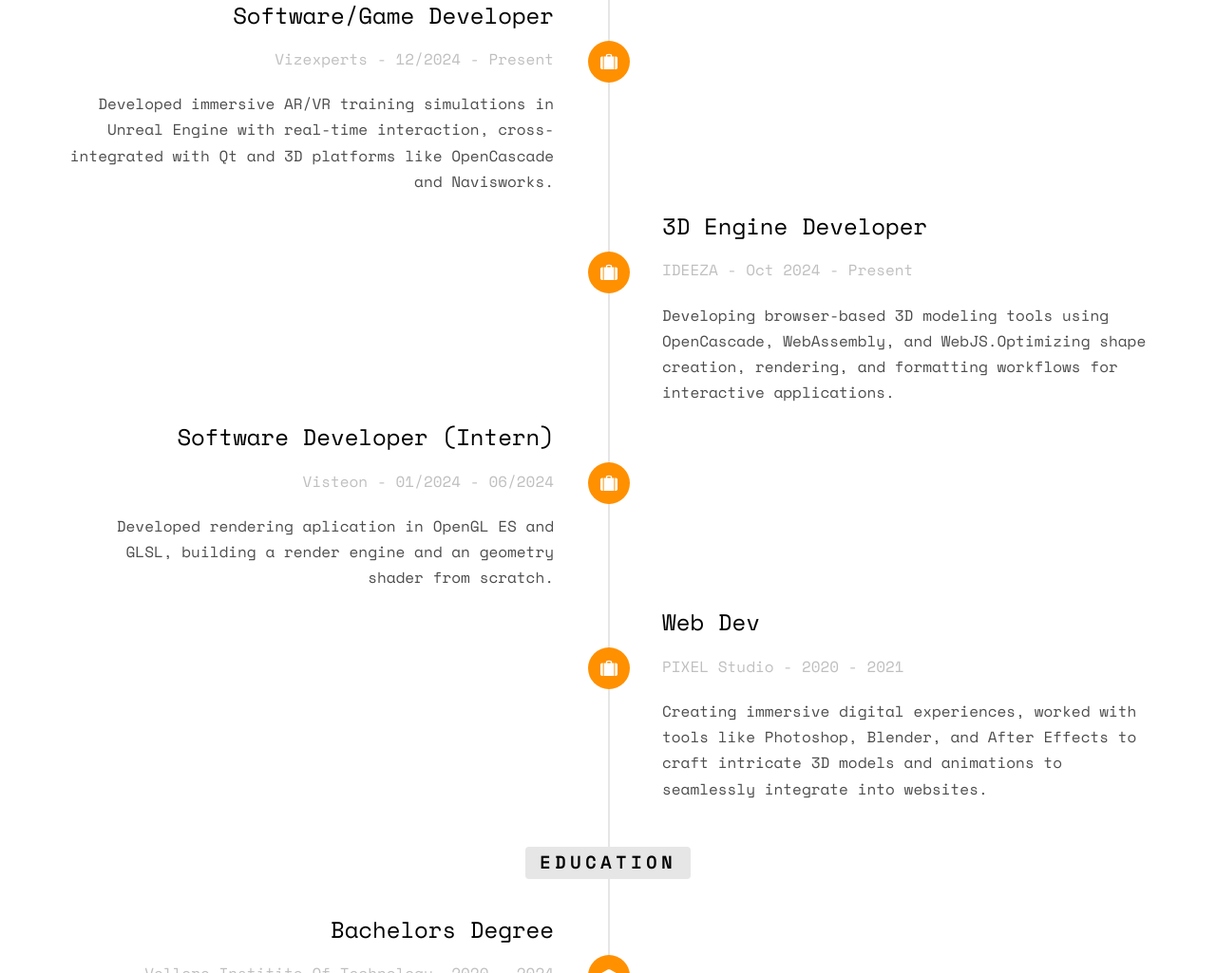
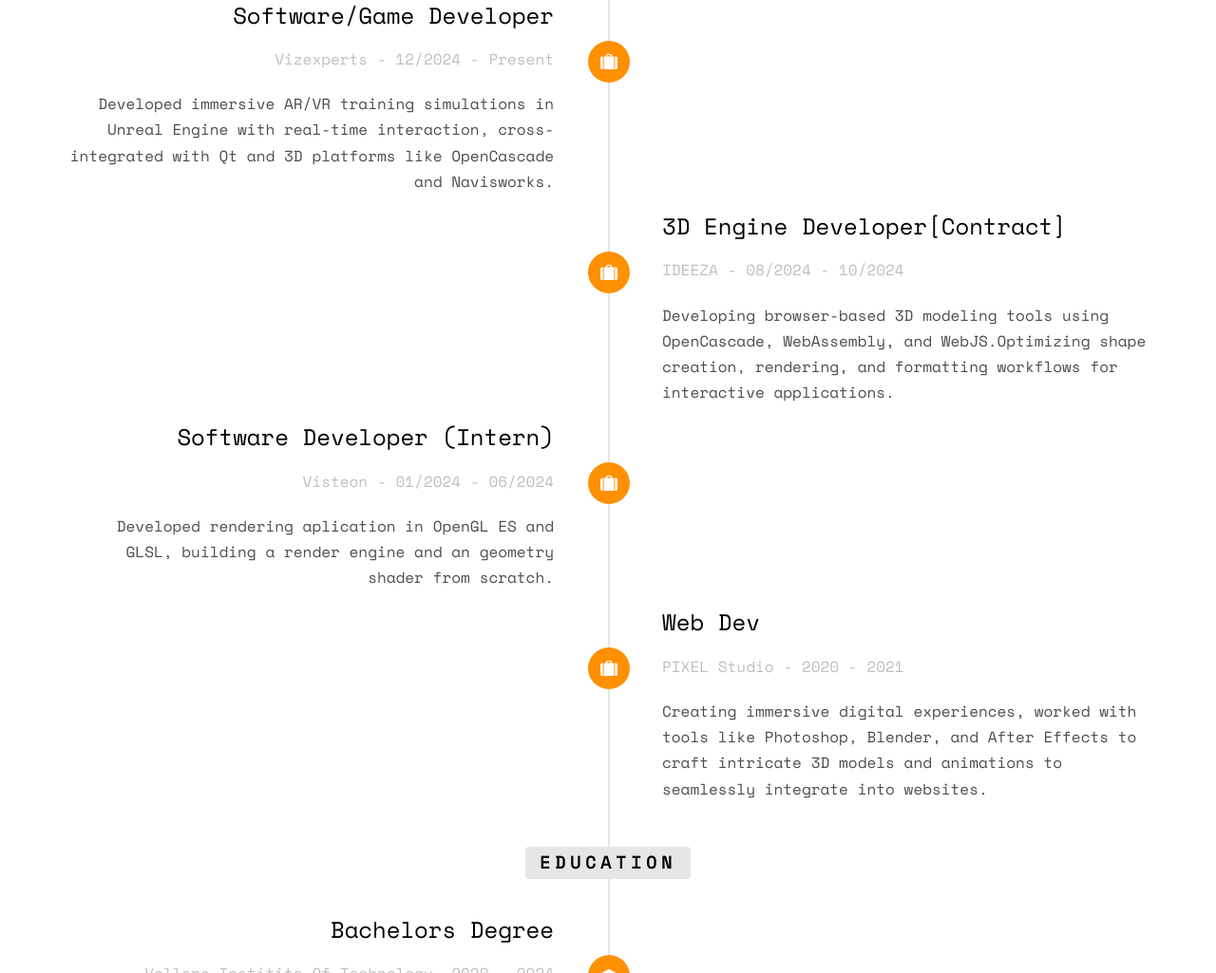
Before and after one commit to JJ2820/Profile, a plain HTML site: page index.html in a window 1280 px wide. Shown: the part 1974-2999 px from the top of the page at 95% size. Drawn offline with nearby package versions, Linux system fonts and the light colour scheme; some packages are replaced by stand-ins of ours; no server answers; files whose address does not match are found by name.

Commit message:
Update index.html
Correct the work experience

```diff
--- a/index.html
+++ b/index.html
@@ -133,8 +133,8 @@
 							<div class="timeline-badge"><i class="icon-suitcase"></i></div>
 							<div class="timeline-panel">
 								<div class="timeline-heading">
-									<h3 class="timeline-title">3D Engine Developer</h3>
-									<span class="company">IDEEZA - Oct 2024 - Present</span>
+									<h3 class="timeline-title">3D Engine Developer[Contract]</h3>
+									<span class="company">IDEEZA - 08/2024 - 10/2024</span>
 								</div>
 								<div class="timeline-body">
 									<p>Developing browser-based 3D modeling tools using OpenCascade, WebAssembly, and WebJS.Optimizing shape creation, rendering, and formatting workflows for interactive applications.</p>
```
